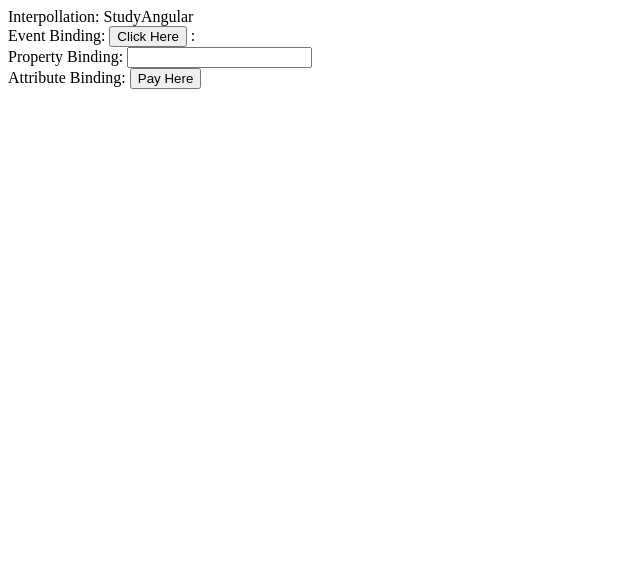
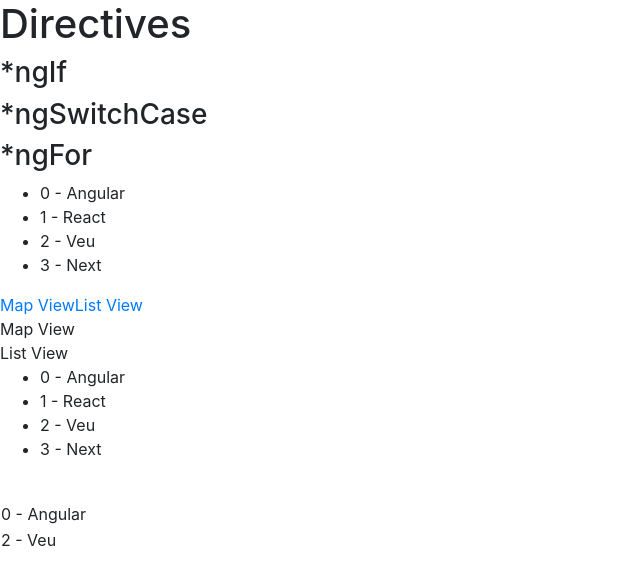
Before and after one commit to gitp18/StudyAngular, an Angular app: page / in a window 1280 px wide. Shown: the top 584 px of the page, without its empty margins (0-640 px from the left). Built offline with nearby package versions, Linux system fonts and the light colour scheme.

Commit message:
ngIf, ngFor, ngSwitch

```diff
--- a/angular.json
+++ b/angular.json
@@ -24,6 +24,7 @@
               "src/assets"
             ],
             "styles": [
+              "./node_modules/bootstrap/dist/css/bootstrap.min.css",
               "src/styles.css"
             ],
             "scripts": []
@@ -89,6 +90,7 @@
               "src/assets"
             ],
             "styles": [
+              "./node_modules/bootstrap/dist/css/bootstrap.min.css",
               "src/styles.css"
             ],
             "scripts": []
--- a/package.json
+++ b/package.json
@@ -19,6 +19,7 @@
     "@angular/platform-browser": "~8.2.14",
     "@angular/platform-browser-dynamic": "~8.2.14",
     "@angular/router": "~8.2.14",
+    "bootstrap": "^4.5.3",
     "rxjs": "~6.4.0",
     "tslib": "^1.10.0",
     "zone.js": "~0.9.1"
--- a/src/app/app.component.html
+++ b/src/app/app.component.html
@@ -1,10 +1,68 @@
 <router-outlet>
 
-Interpollation: {{title}}
-<br/>
-Event Binding: <button (click)="onClick()">Click Here</button> : {{eventBindVal}}
-<br/>
-Property Binding: <input [value]="propertyBindVal" />
-<br/>
-Attribute Binding: <button [attr.arial-label]="attrBindVal">Pay Here</button>
+                <h1 className="text-primary text-center">Directives</h1>
+                <div className="row">
+                    <div className="col-md-4">
+                        <h3 className="text-light bg-dark text-center">*ngIf</h3>
+                    </div>
+                    <div className="col-md-4">
+                        <h3 className="text-light bg-dark text-center">*ngSwitchCase</h3>
+                    </div>
+                    <div className="col-md-4">
+                        <h3 className="text-light bg-dark text-center">*ngFor</h3>
+                    </div>
+                </div>
+
+                <div className="row">
+                    <div className="col-md-4">
+                        <div *ngIf="courses.length>0; then ifSegment else elseSegment"></div>
+                        <ng-template #ifSegment>
+                            <ul>
+                                <li *ngFor="let course of courses; index as i">
+                                    {{i}} - {{course.title}}
+                                </li>
+                            </ul>
+                        </ng-template>
+                        <ng-template #elseSegment>
+                            No records found
+                        </ng-template>
+                    </div>
+                    <div className="col-md-4">
+                        <ul class="nav nav-pills">
+                            <li class="active">
+                                <a href="javascript:void(0)">Map View</a>
+                            </li>
+                            <li><a href="javascript:void(0)">List View</a></li>
+                        </ul>
+                        <div [ngSwitch]="viewMode">
+                            <div *ngSwitchCase="map">Map View</div>
+                            <div *ngSwitchCase="list">List View</div>
+                            <div *ngSwitchDefault>No records found</div>
+                        </div>
+                    </div>
+                    <div className="col-md-4">
+                        <ul>
+                            <li *ngFor="let course of courses; index as i">
+                                {{i}} - {{course.title}}
+                            </li>
+                        </ul>
+                        <br />
+
+                        <table>
+                            <tr *ngFor="let course of courses; index as i; even as isEven">
+                                <td *ngIf="isEven">{{i}} - {{course.title}}</td>
+                            </tr>
+                        </table>
+
+                        <!--
+                        <ul>
+                            <li *ngFor="let course of courses; index as i; even as isEven">
+                                <span *ngIf="isEven">{{i}} - {{course.title}}</span>
+                            </li>
+                        </ul>
+                        -->
+                    </div>
+                </div>
+
+
 </router-outlet>
--- a/src/app/app.component.ts
+++ b/src/app/app.component.ts
@@ -6,14 +6,10 @@ import { Component } from '@angular/core';
   styleUrls: ['./app.component.css']
 })
 export class AppComponent {
-  title = 'StudyAngular';
-  eventBindVal = '';
-  propertyBindVal = '';
-  attrBindVal = 'Pay Here';
-
-
-  onClick(){
-    this.eventBindVal = 'Event Binding!';
-    this.propertyBindVal = 'Property Binding!';
-  }
+  courses = [
+    {"id": 1, "title": "Angular"},
+    {"id": 2, "title": "React"},
+    {"id": 3, "title": "Veu"},
+    {"id": 4, "title": "Next"}
+  ]
 }
```
Also changed, not shown: 1 other file (tests, documents, lock files or other folders).
